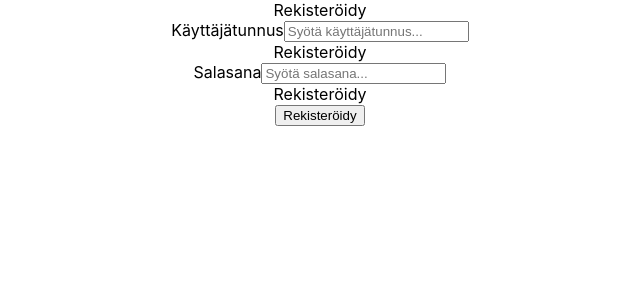
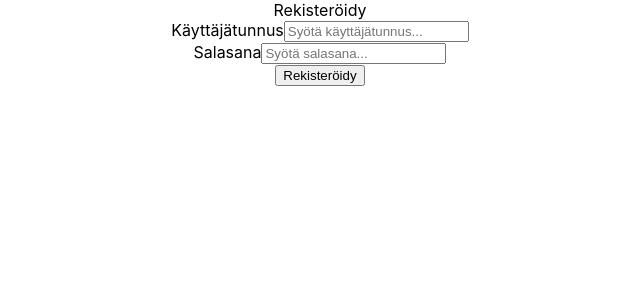
Before and after one commit to tleminen/Laivanupotuspeli, a React (Create React App) app in the folder frontend/: page /laivanupotus in a window 1280 px wide. Shown: the top 300 px of the page, without its empty margins (320-960 px from the left). Built offline with nearby package versions, Linux system fonts and the light colour scheme.

Commit message:
rekisteröityminen

```diff
--- a/frontend/src/components/Rekisteroityminen.js
+++ b/frontend/src/components/Rekisteroityminen.js
@@ -54,7 +54,7 @@ const LisaaKayttaja = () => {
                     error={virheet.Kayttajatunnus}
                     />
 
-                    <div className="invalid-feedback">Rekisteröidy</div>
+
                     </div>
                     <div className="form-group">
                     <label htmlFor="Salasana">Salasana</label>
@@ -69,7 +69,7 @@ const LisaaKayttaja = () => {
                     error={virheet.Salasana}
                     />
 
-                    <div className="invalid-feedback">Rekisteröidy</div>
+
                     </div>
                     <input
                         type="submit"
```
